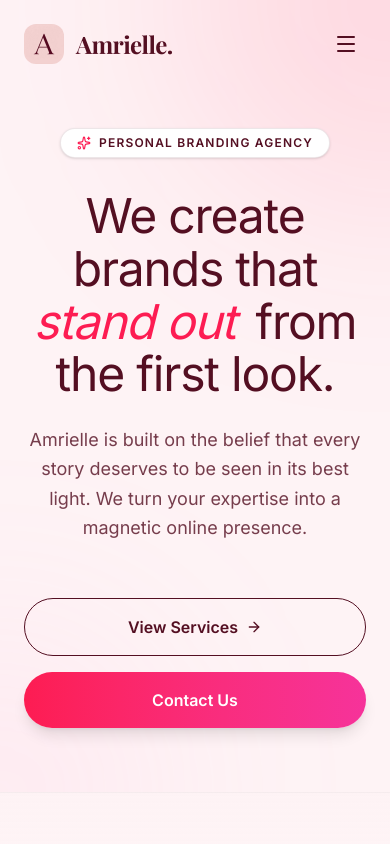
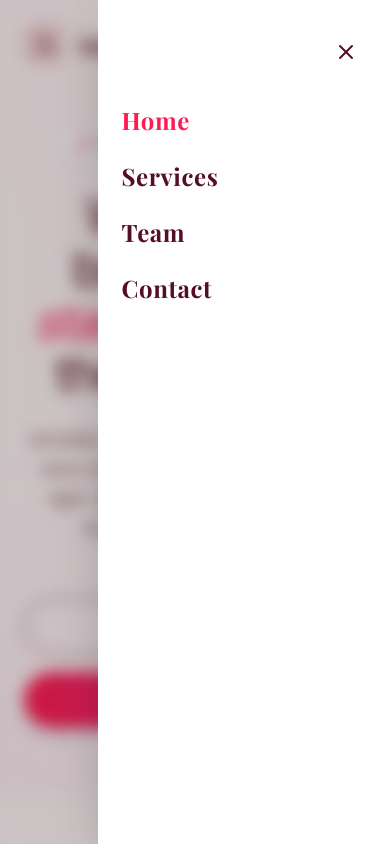
Before and after one commit to shaurya127/amrielle-website, a Next.js app: page / in a window 390 px wide. Both pictures are taken after a click on the button "Menu". Shown: the top 844 px of the page. Built offline with nearby package versions, Linux system fonts and the light colour scheme; a web font is replaced by a local one.

Commit message:
feat: Implement a mobile navigation drawer with animation and state management for improved mobile navigation.

```diff
--- a/src/components/Header.tsx
+++ b/src/components/Header.tsx
@@ -1,8 +1,8 @@
 "use client";
 
 import React, { useState, useEffect } from 'react';
-import { Menu } from 'lucide-react';
-import { motion } from 'framer-motion';
+import { Menu, X } from 'lucide-react';
+import { motion, AnimatePresence } from 'framer-motion';
 import { cn } from '@/lib/utils';
 import Link from 'next/link';
 import { usePathname } from 'next/navigation';
@@ -11,7 +11,13 @@ import logoImg from '@/assets/logo.png';
 
 export default function Header() {
     const [scrolled, setScrolled] = useState(false);
+    const [isMobileMenuOpen, setIsMobileMenuOpen] = useState(false);
     const pathname = usePathname();
+
+    // Close mobile menu on route change
+    useEffect(() => {
+        setIsMobileMenuOpen(false);
+    }, [pathname]);
 
     useEffect(() => {
         const handleScroll = () => {
@@ -61,9 +67,62 @@ export default function Header() {
             </nav>
 
             {/* Mobile Menu Button - can be wired later to a drawer if needed */}
-            <button aria-label="Menu" className="md:hidden p-2 hover:bg-black/5 rounded-full transition-colors text-foreground">
+            <button
+                aria-label="Menu"
+                onClick={() => setIsMobileMenuOpen(true)}
+                className="md:hidden p-2 hover:bg-black/5 rounded-full transition-colors text-foreground"
+            >
                 <Menu className="w-6 h-6" />
             </button>
+
+            {/* Mobile Drawer */}
+            <AnimatePresence>
+                {isMobileMenuOpen && (
+                    <>
+                        {/* Backdrop */}
+                        <motion.div
+                            initial={{ opacity: 0 }}
+                            animate={{ opacity: 1 }}
+                            exit={{ opacity: 0 }}
+                            onClick={() => setIsMobileMenuOpen(false)}
+                            className="fixed inset-0 bg-black/20 backdrop-blur-sm z-[60] md:hidden"
+                        />
+
+                        {/* Drawer Map */}
+                        <motion.div
+                            initial={{ x: '100%' }}
+                            animate={{ x: 0 }}
+                            exit={{ x: '100%' }}
+                            transition={{ type: "spring", damping: 25, stiffness: 200 }}
+                            className="fixed top-0 right-0 bottom-0 w-3/4 max-w-sm bg-white shadow-2xl z-[70] flex flex-col px-6 py-8 md:hidden"
+                        >
+                            <div className="flex justify-end mb-8">
+                                <button
+                                    onClick={() => setIsMobileMenuOpen(false)}
+                                    className="p-2 hover:bg-black/5 rounded-full transition-colors text-foreground"
+                                >
+                                    <X className="w-6 h-6" />
+                                </button>
+                            </div>
+
+                            <nav className="flex flex-col gap-6">
+                                {navLinks.map((link) => (
+                                    <Link
+                                        key={link.name}
+                                        href={link.href}
+                                        className={cn(
+                                            "text-2xl font-serif font-bold tracking-wide transition-colors hover:text-accent",
+                                            pathname === link.href ? "text-accent" : "text-foreground"
+                                        )}
+                                    >
+                                        {link.name}
+                                    </Link>
+                                ))}
+                            </nav>
+                        </motion.div>
+                    </>
+                )}
+            </AnimatePresence>
         </motion.header>
     );
 }
```
